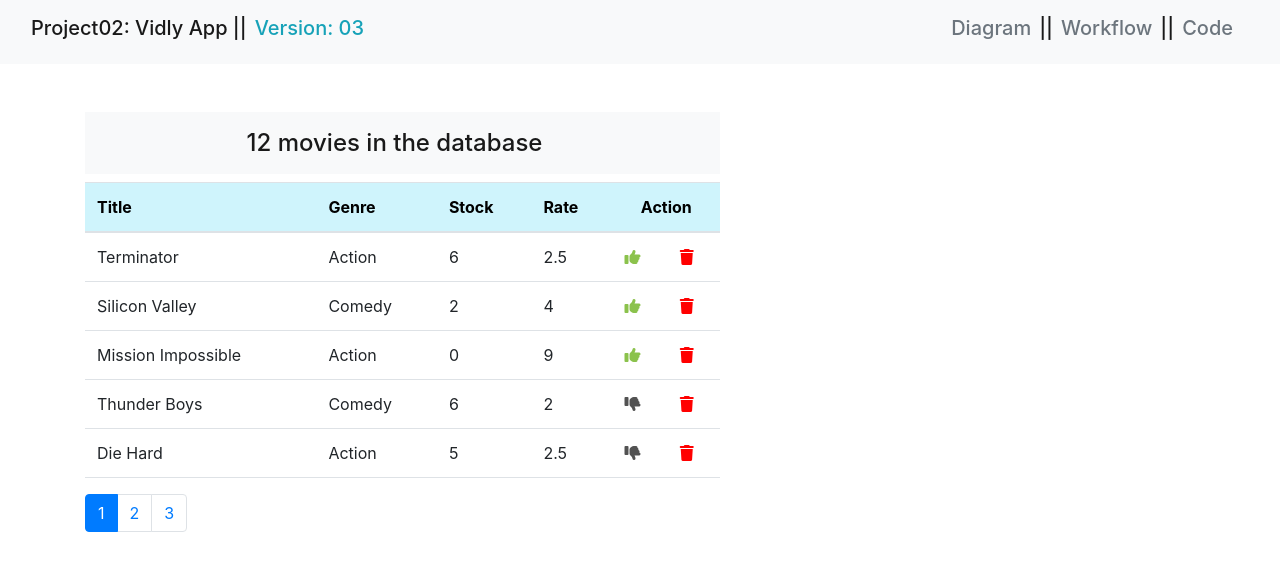
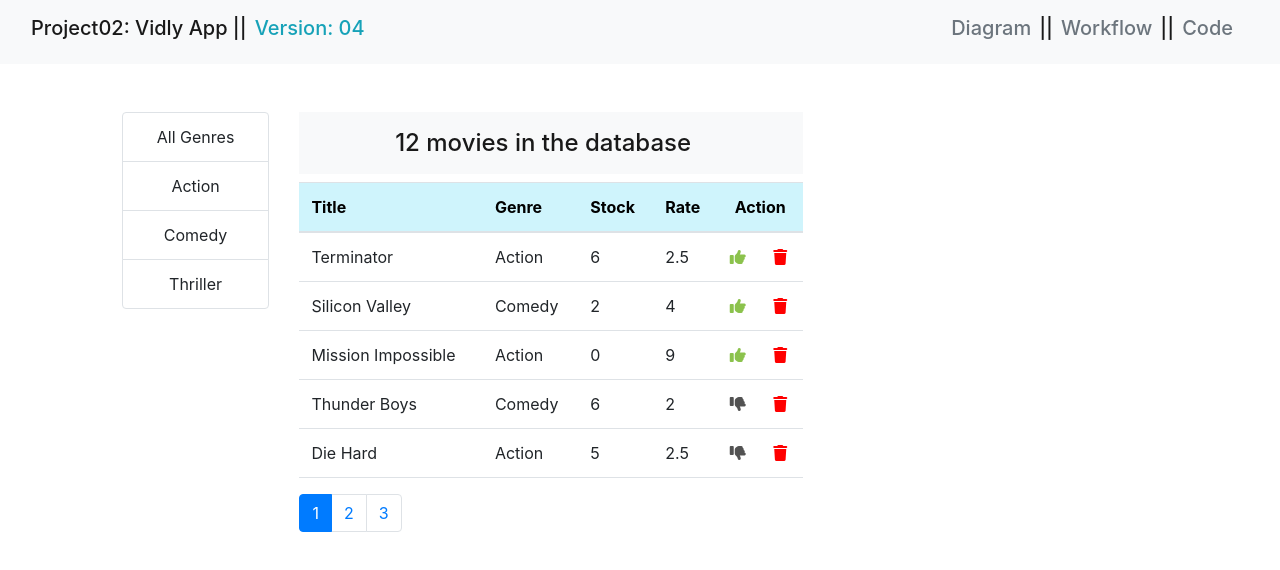
Before and after one commit to moarifur/mastering-react, a React (Create React App) app: page / in a window 1280 px wide. Shown: the top 570 px of the page. Built offline with nearby package versions, Linux system fonts and the light colour scheme.

Commit message:
Project 02: Version 04 Completed

```diff
--- /dev/null
+++ b/src/components/vidly/common/listGroup.jsx
@@ -0,0 +1,27 @@
+import React from "react";
+
+const ListGroup = ({items, selectedItem, onItemSelect, textProperty, valueProperty}) => {
+    return (
+        <ul className="list-group">
+            {items.map((item) => (
+                <li
+                    onClick={() => onItemSelect(item)}
+                    key={item[valueProperty]}
+                    className={
+                        item === selectedItem ? 'list-group-item active' : 'list-group-item border'
+                    }
+                >
+                    {item[textProperty]}
+                </li>
+            ))}
+        </ul>
+    );
+};
+
+// https://tinyurl.com/5ejd7th8
+ListGroup.defaultProps = {
+    textProperty: "name",
+    valueProperty: "_id"
+};
+
+export default ListGroup;
--- a/src/components/vidly/displayMessage.jsx
+++ b/src/components/vidly/displayMessage.jsx
@@ -1,8 +1,8 @@
 import React from 'react';
 
-const DisplayMessage = ({ movies }) => {
+const DisplayMessage = ({ length }) => {
 
-    if(movies.length === 0)
+    if(length === 0)
         return <h3>There is no movies in the database</h3>
 
     return (
@@ -10,7 +10,7 @@
         <span className="navbar-brand mb-0 h1">
           <header className="text-center">
             <span className="fs-4">
-                {movies.length} movies in the database
+                {length} movies in the database
             </span>
           </header>
         </span>
--- a/src/components/vidly/mainVidlyApp.jsx
+++ b/src/components/vidly/mainVidlyApp.jsx
@@ -4,7 +4,9 @@
 import DisplayMessage from "./displayMessage";
 import Pagination from "./common/pagination";
 import {movies} from "./services/fakeMovieService";
+import {getGenres} from "./services/fakeGenreService";
 import {paginate} from "./utils/paginate";
+import ListGroup from "./common/listGroup";
 
 class MainVidlyApp extends Component {
     state = {
@@ -12,7 +14,9 @@
         movies: movies,
         // Pagination
         pageSize: 5,
-        currentPage: 1
+        currentPage: 1,
+        // Filtration
+        genres: [{ _id: "0", name: "All Genres" }, ...getGenres()],
     }
 
     // Handler methods:
@@ -50,27 +54,48 @@
         this.setState({ currentPage: page }) // TODO-1
     }
 
+    /*-------------------------------------------------------------------
+    TODO(target): Filter movies by selecting genres
+    TODO-1:
+    --------------------------------------------------------------------*/
+    handleGenreSelect = genre => {
+        this.setState({ selectedGenre: genre, currentPage: 1 });
+    }
+
 
     render() {
-        const {pageSize, currentPage} = this.state
+        // Destructuring data
+        const {movies: allMovies, pageSize, currentPage, selectedGenre} = this.state
 
-        // Call the paginate method from our paginate.js file
-        const movies = paginate(this.state.movies, currentPage, pageSize)
+        // Filtering data
+        const filtered = selectedGenre && selectedGenre._id !== "0"
+            ? allMovies.filter(m => m.genre._id === selectedGenre._id)
+            : allMovies;
+
+        // Paginate data
+        const movies = paginate(filtered, currentPage, pageSize)
 
         return (
             <>
                 <Navbar/>
-                <div className='container mt-5'>
+                <div className='container mt-5 col-lg-10'>
                     <div className="row">
-                        <div className="col-7">
-                            <DisplayMessage movies={this.state.movies}/>
+                        <div className="col-2 text-center">
+                            <ListGroup
+                                items={this.state.genres}
+                                selectedItem={selectedGenre}
+                                onItemSelect={this.handleGenreSelect}
+                            />
+                        </div>
+                        <div className="col-6">
+                            <DisplayMessage length={filtered.length}/>
                             <MoviesTable
                                 movies={movies}
                                 onDelete={this.handleDelete}
                                 onLike={this.handleLike}
                             />
                             <Pagination
-                                itemsCount={this.state.movies.length}
+                                itemsCount={filtered.length}
                                 pageSize={pageSize}
                                 currentPage={currentPage}
                                 onPageChange={this.handlePageChange}
--- a/src/components/vidly/navbar.jsx
+++ b/src/components/vidly/navbar.jsx
@@ -13,7 +13,7 @@
                             href="https://tinyurl.com/32srke4c"
                             target='_blank'
                         >
-                            Version: 03
+                            Version: 04
                         </a>
                     </h1>
 
--- /dev/null
+++ b/src/components/vidly/services/fakeGenreService.js
@@ -0,0 +1,9 @@
+export const genres = [
+    { _id: "5b21ca3eeb7f6fbccd471818", name: "Action" },
+    { _id: "5b21ca3eeb7f6fbccd471814", name: "Comedy" },
+    { _id: "5b21ca3eeb7f6fbccd471820", name: "Thriller" }
+];
+
+export function getGenres() {
+    return genres.filter(g => g);
+}
```
